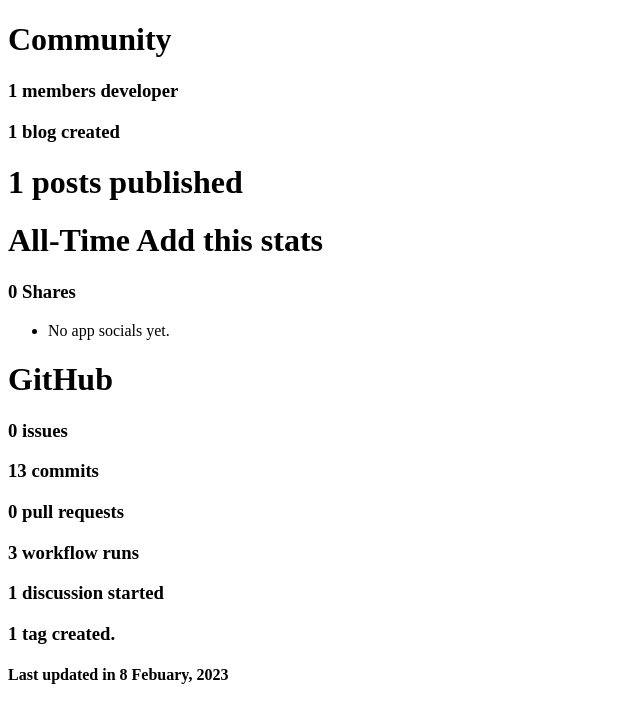
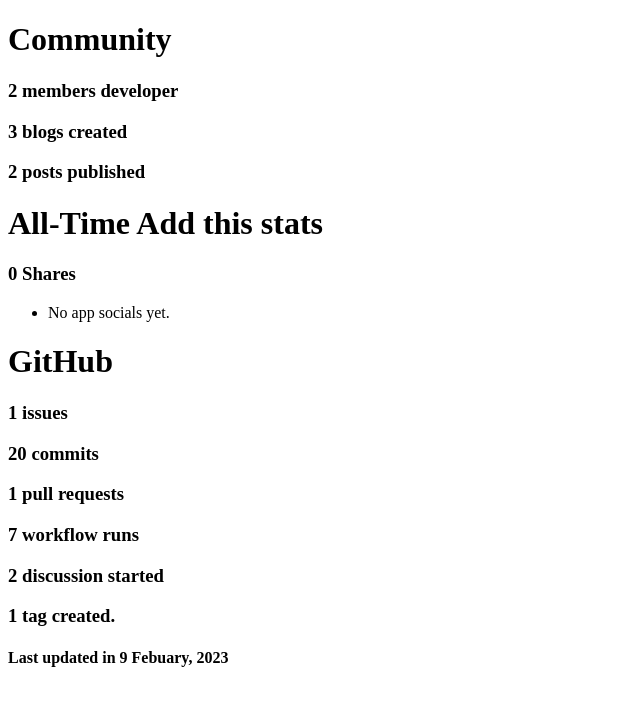
Before and after one commit to Xbanjwk17/OctoManiBlogs, a plain HTML site: page stats/index.html in a window 1280 px wide. Shown: the whole page, without its empty margins (0-640 px from the left). Drawn offline with Linux system fonts and the light colour scheme.

Commit message:
fix size and updated stats

```diff
--- a/stats/index.html
+++ b/stats/index.html
@@ -8,21 +8,21 @@
 </head>
 <body>
     <h1>Community</h1>
-    <h3>1 members developer</h3>
-    <h3>1 blog created</h3>
-    <h1>1 posts published</h1>
+    <h3>2 members developer</h3>
+    <h3>3 blogs created</h3>
+    <h3>2 posts published</h3>
     <h1>All-Time Add this stats</h1>
     <h3>0 Shares</h3>
     <ul>
         <li>No app socials yet.</li>
     </ul>
     <h1>GitHub</h1>
-    <h3>0 issues</h3>
-    <h3>13 commits</h3>
-    <h3>0 pull requests</h3>
-    <h3>3 workflow runs</h3>
-    <h3>1 discussion started</h3>
+    <h3>1 issues</h3>
+    <h3>20 commits</h3>
+    <h3>1 pull requests</h3>
+    <h3>7 workflow runs</h3>
+    <h3>2 discussion started</h3>
     <h3>1 tag created.</h3>
-    <h4>Last updated in 8 Febuary, 2023</h4>
+    <h4>Last updated in 9 Febuary, 2023</h4>
 </body>
 </html>
```
